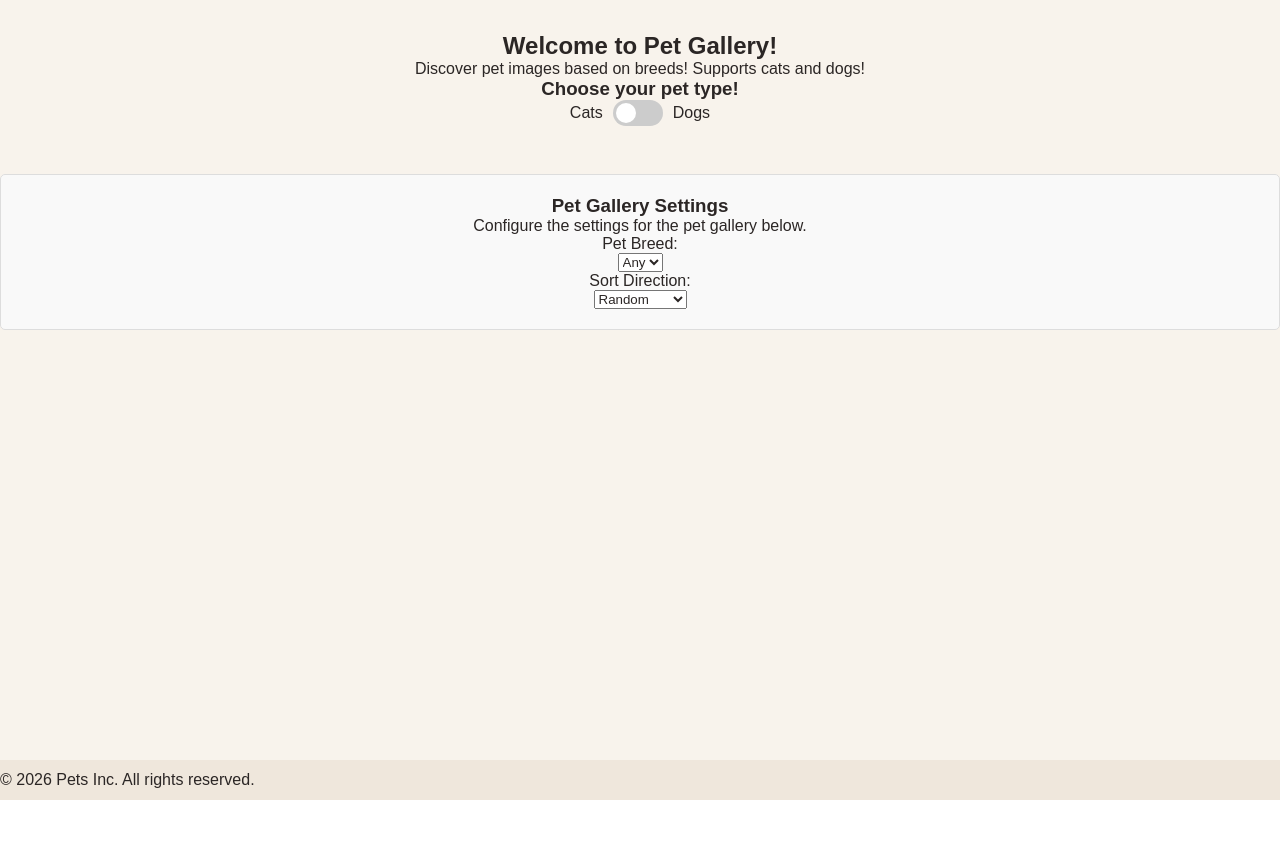
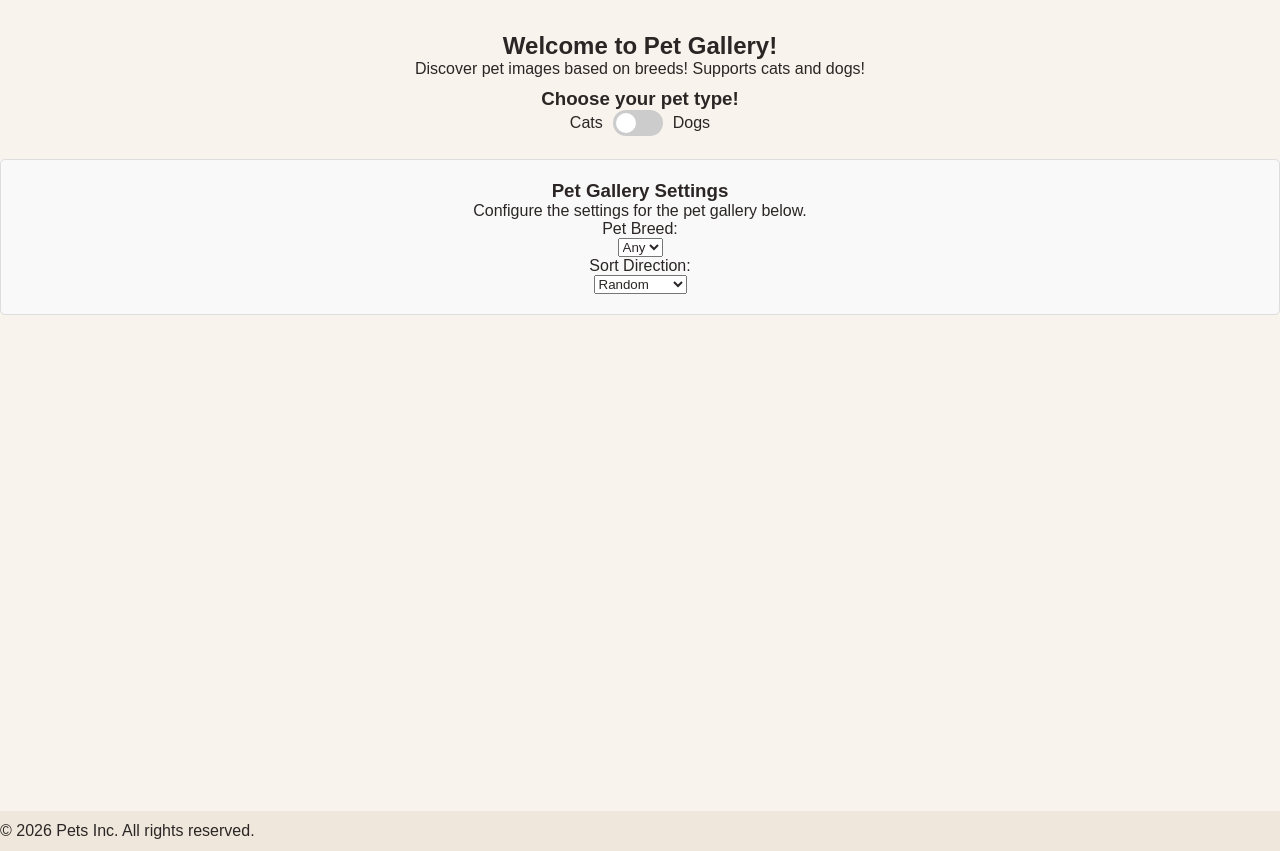
Before and after one commit to JimmySpann/ctd-advanced-pre-work, a website built with Vite: page index.html in a window 1280 px wide. Before the commit the page ends 800 px from the top, so only its background shows below. Built offline with nearby package versions, Linux system fonts and the light colour scheme; no server answers.

Commit message:
improve css

```diff
--- a/index.css
+++ b/index.css
@@ -36,6 +36,10 @@ section#intro {
     padding: 2rem;
 }
 
+.intro-subheader {
+    margin-top: 10px;
+}
+
 
 /* 1. Hide the actual checkbox */
 .toggle-checkbox {
@@ -58,7 +62,6 @@ section#intro {
     background: #ccc;
     border-radius: 99px;
     position: relative;
-    transition: background 0.3s ease;
 }
 
 .switch-pill::after {
@@ -73,11 +76,6 @@ section#intro {
     transition: transform 0.3s ease;
 }
 
-/* Move the switch knob when checked */
-.toggle-checkbox:checked+.switch-label .switch-pill {
-    background: #4a90e2;
-}
-
 .toggle-checkbox:checked+.switch-label .switch-pill::after {
     transform: translateX(24px);
 }
@@ -87,6 +85,7 @@ section#gallery h2 {
 }
 
 #gallery-viewport {
+    margin-top: -25px;
     width: 100%;
     overflow: hidden;
 }
--- a/index.html
+++ b/index.html
@@ -15,7 +15,7 @@
         <section id="intro">
             <h1>Welcome to Pet Gallery!</h1>
             <p>Discover pet images based on breeds! Supports cats and dogs!</p>
-            <h3>Choose your pet type!</h3>
+            <h3 class="intro-subheader">Choose your pet type!</h3>
             <div id="pet-option">
                 <input type="checkbox" id="pet-toggle" class="toggle-checkbox" />
 
--- a/sections/pet-gallery/pet-card-list/pet-card-list.css
+++ b/sections/pet-gallery/pet-card-list/pet-card-list.css
@@ -1,8 +1,20 @@
+.pet-gallery-list-container {
+    display: flex;
+    flex-direction: column;
+}
+
 .pet-gallery-list {
+    height: calc(100vh - 20rem);
+    overflow-y: scroll;
+    align-content: start;
     display: grid;
     grid-template-columns: repeat(auto-fit, minmax(500px, 1fr));
+    grid-auto-rows: max-content;
+    align-content: start;
     gap: 1.5rem;
     padding: 2rem;
+    opacity: 1;
+    transition: opacity 1s ease-out;
 }
 
 .pet-gallery-pagination {
```
